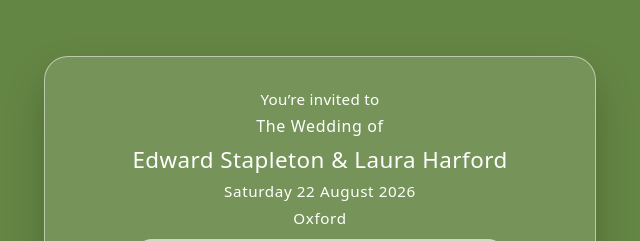
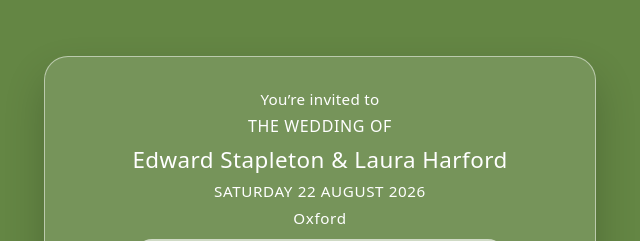
Before and after one commit to edward-stapleton/wedding, a website: page rsvp/index.html in a window 1280 px wide. Shown: the top 241 px of the page, 320-960 px from the left. Drawn offline with nearby package versions, Linux system fonts and the light colour scheme; no server answers; a web font is replaced by a local one.

```diff
--- a/rsvp/index.html
+++ b/rsvp/index.html
@@ -41,9 +41,9 @@
                   <section class="rsvp-step" data-rsvp-step="1">
                     <div class="rsvp-invite">
                       <p class="rsvp-invite-kicker">You&rsquo;re invited to</p>
-                      <p class="rsvp-invite-title">The Wedding of</p>
+                      <p class="rsvp-invite-title">THE WEDDING OF</p>
                       <p class="rsvp-invite-names">Edward Stapleton &amp; Laura Harford</p>
-                      <p class="rsvp-invite-date">Saturday 22 August 2026</p>
+                      <p class="rsvp-invite-date">SATURDAY 22 AUGUST 2026</p>
                       <p class="rsvp-invite-location">Oxford</p>
                     </div>
                     <div class="form-grid">
```
